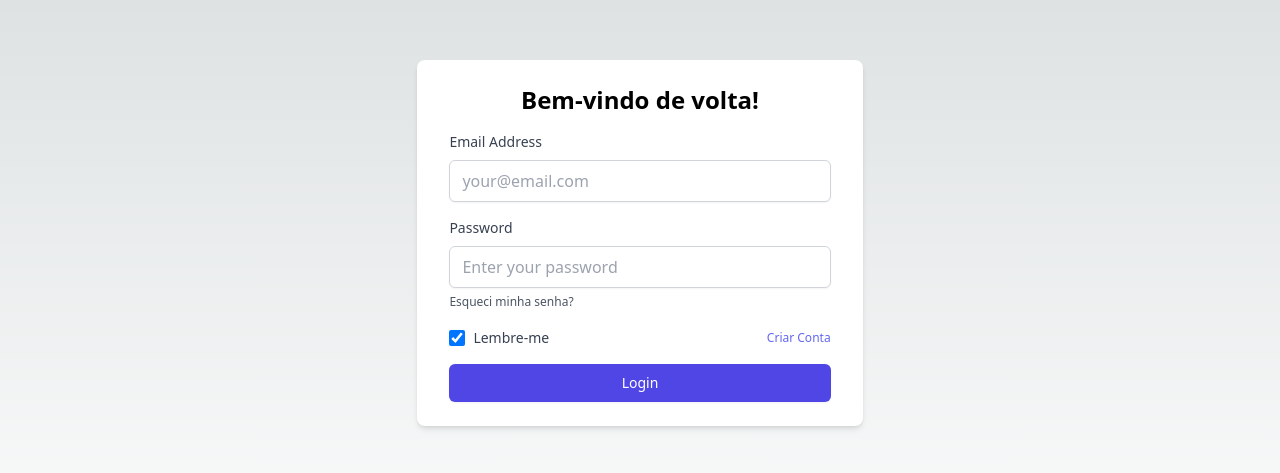
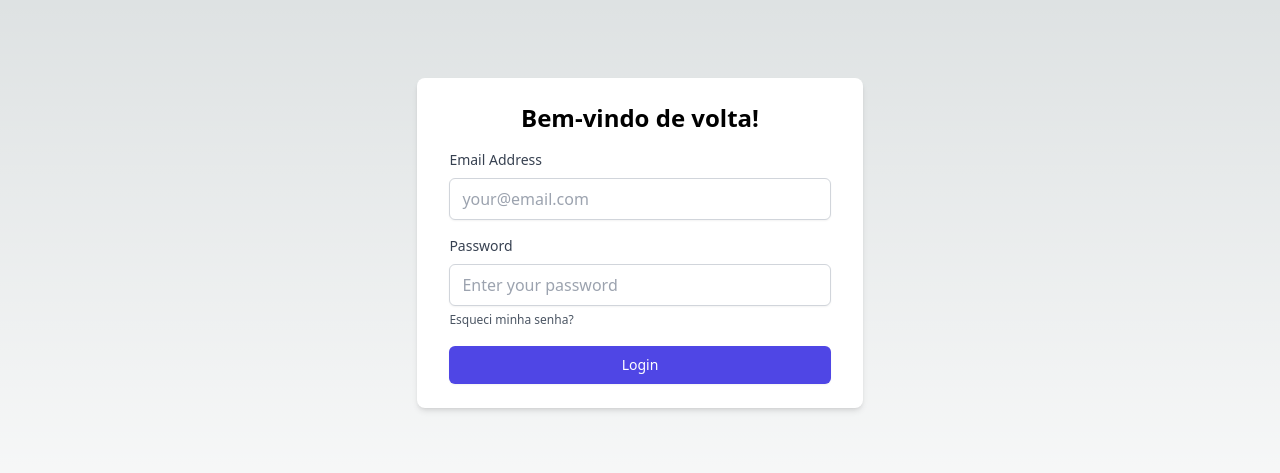
Before and after one commit to NandoGoulartt/TodoListFront, a Next.js app: page / in a window 1280 px wide. Shown: the part 157-630 px from the top of the page. Built offline with nearby package versions, Linux system fonts and the light colour scheme.

Commit message:
feat() login

```diff
--- a/pages/index.tsx
+++ b/pages/index.tsx
@@ -1,28 +1,72 @@
+import { useState } from 'react';
+import Cookies from 'js-cookie';
+
 export default function Home() {
+  const [loading, setLoading] = useState(false);
+  const [error, setError] = useState('');
+
+  const handleSubmit = async (event: any) => {
+    event.preventDefault();
+    setLoading(true);
+    setError('');
+
+    const form = event.target;
+    const formData = new FormData(form);
+
+    const userData = {
+      email: formData.get('email'),
+      password: formData.get('password'),
+    };
+
+    console.log(userData)
+    try {
+      const response = await fetch('http://localhost:3001/login', {
+        method: 'POST',
+        headers: {
+          'Content-Type': 'application/json',
+        },
+        body: JSON.stringify(userData),
+      });
+
+      if (response.ok) {
+        const data = await response.json();
+        Cookies.set('token', data.token);
+        window.location.href = '/home';
+      } else {
+        const errorData = await response.json();
+        setError(errorData.message);
+      }
+    } catch (error) {
+      console.error('Erro ao fazer login:', error);
+      setError('Erro ao fazer login. Por favor, tente novamente mais tarde.');
+    } finally {
+      setLoading(false);
+    }
+  };
+
   return (
     <div className="min-h-screen flex items-center justify-center w-full dark:bg-gray-950">
       <div className="bg-white dark:bg-gray-900 shadow-md rounded-lg px-8 py-6 max-w-md">
         <h1 className="text-2xl font-bold text-center mb-4 dark:text-gray-200">Bem-vindo de volta!</h1>
-        <form action="#">
+        <form onSubmit={handleSubmit}>
           <div className="mb-4">
             <label htmlFor="email" className="block text-sm font-medium text-gray-700 dark:text-gray-300 mb-2">Email Address</label>
-            <input type="email" id="email" className="shadow-sm rounded-md w-full px-3 py-2 border border-gray-300 focus:outline-none focus:ring-indigo-500 focus:border-indigo-500" placeholder="your@email.com" required />
+            <input type="email" id="email" name="email" className="shadow-sm rounded-md w-full px-3 py-2 border border-gray-300 focus:outline-none focus:ring-indigo-500 focus:border-indigo-500" placeholder="your@email.com" required />
           </div>
           <div className="mb-4">
             <label htmlFor="password" className="block text-sm font-medium text-gray-700 dark:text-gray-300 mb-2">Password</label>
-            <input type="password" id="password" className="shadow-sm rounded-md w-full px-3 py-2 border border-gray-300 focus:outline-none focus:ring-indigo-500 focus:border-indigo-500" placeholder="Enter your password" required />
+            <input type="password" id="password" name="password" className="shadow-sm rounded-md w-full px-3 py-2 border border-gray-300 focus:outline-none focus:ring-indigo-500 focus:border-indigo-500" placeholder="Enter your password" required />
             <a href="#"
               className="text-xs text-gray-600 hover:text-indigo-500 focus:outline-none focus:ring-2 focus:ring-offset-2 focus:ring-indigo-500">Esqueci minha senha?</a>
           </div>
-          <div className="flex items-center justify-between mb-4">
-            <div className="flex items-center">
-              <input type="checkbox" id="remember" className="h-4 w-4 rounded border-gray-300 text-indigo-600 focus:ring-indigo-500 focus:outline-none" checked />
-              <label htmlFor="remember" className="ml-2 block text-sm text-gray-700 dark:text-gray-300">Lembre-me</label>
+          {error && (
+            <div className="bg-red-100 border border-red-400 text-red-700 px-4 py-2 rounded-md mb-4">
+              {error}
             </div>
-            <a href="/register"
-              className="text-xs text-indigo-500 hover:text-indigo-700 focus:outline-none focus:ring-2 focus:ring-offset-2 focus:ring-indigo-500">Criar Conta</a>
-          </div>
-          <button type="submit" className="w-full flex justify-center py-2 px-4 border border-transparent rounded-md shadow-sm text-sm font-medium text-white bg-indigo-600 hover:bg-indigo-700 focus:outline-none focus:ring-2 focus:ring-offset-2 focus:ring-indigo-500">Login</button>
+          )}
+          <button type="submit" className="w-full flex justify-center py-2 px-4 border border-transparent rounded-md shadow-sm text-sm font-medium text-white bg-indigo-600 hover:bg-indigo-700 focus:outline-none focus:ring-2 focus:ring-offset-2 focus:ring-indigo-500">
+            {loading ? 'Carregando...' : 'Login'}
+          </button>
         </form>
       </div>
     </div>
```
Also changed, not shown: package.json (+7 -5 lines), 1 other file (tests, documents, lock files or other folders).
